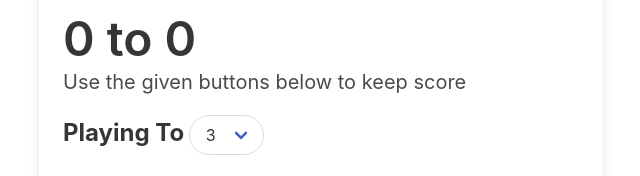
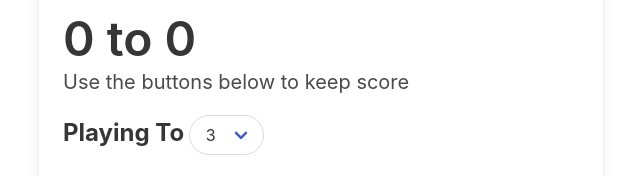
Before and after one commit to thakur0705/Score_Keeper, a plain HTML site: page index.html in a window 1280 px wide. Shown: the part 390-566 px from the top of the page, 319-959 px from the left. Drawn offline with nearby package versions, Linux system fonts and the light colour scheme.

Commit message:
Paragraph changes done

```diff
--- a/index.html
+++ b/index.html
@@ -30,7 +30,7 @@
                             <div class="content">
                                 <h1 class="title is-1"><span id="p1Display">0</span> to <span id="p2Display">0</span>
                                 </h1>
-                                <p class="subtitle">Use the given buttons below to keep score</p>
+                                <p class="subtitle">Use the buttons below to keep score</p>
 
                                 <label for="playto" class="label is-large is-inline">Playing To</label>
                                 <div class="select is-rounded">
```
